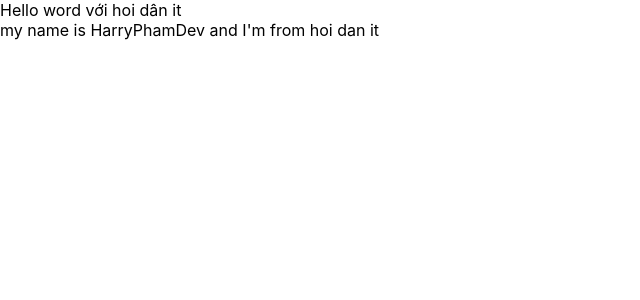
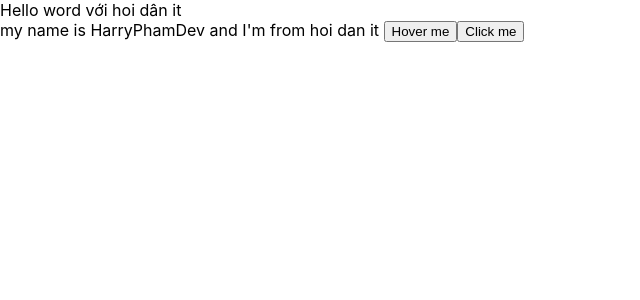
Before and after one commit to trungkim8694-cmd/test-demo-react, a React (Create React App) app: page / in a window 1280 px wide. Shown: the top 300 px of the page, without its empty margins (0-640 px from the left). Built offline with nearby package versions, Linux system fonts and the light colour scheme.

Commit message:
video 19

```diff
--- a/src/components/MyComponent.js
+++ b/src/components/MyComponent.js
@@ -9,11 +9,22 @@
     address: "hoi dan it",
     age: 26,
   };
+  handleClick(event) {
+    console.log(">>> Click me my button");
+    console.log("my nam is ", this.state.name);
+  }
+
+  handleOnMoverOver(event) {
+    console.log(event.pageX);
+  }
+
   // JSX cú pháp đặc biết react
   render() {
     return (
       <div>
         my name is {this.state.name} and I'm from {this.state.address}{" "}
+        <button onMouseOver={this.handleOnMoverOver}>Hover me</button>
+        <button onClick={this.handleClick}>Click me</button>
       </div>
     );
   }
```
